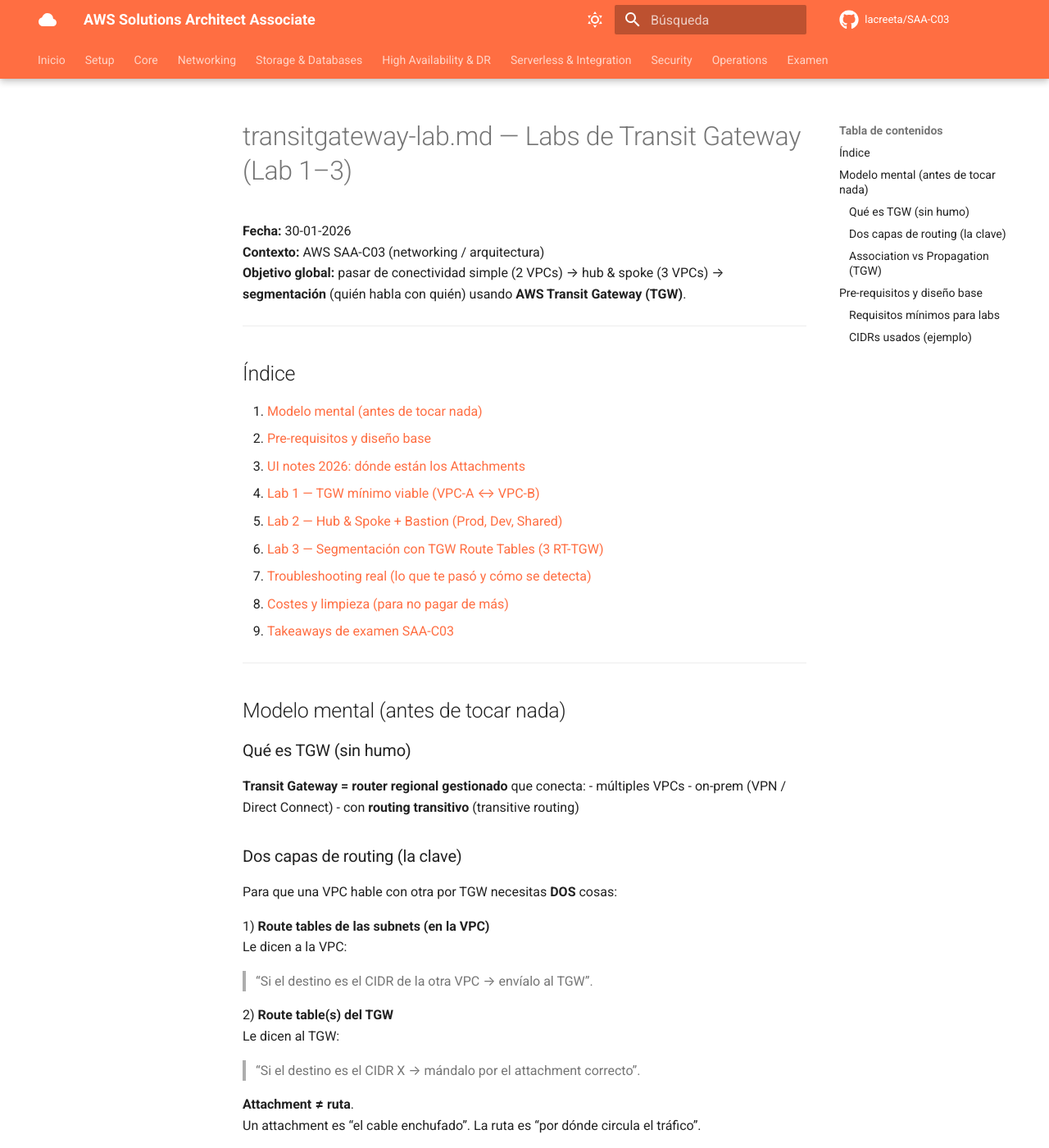
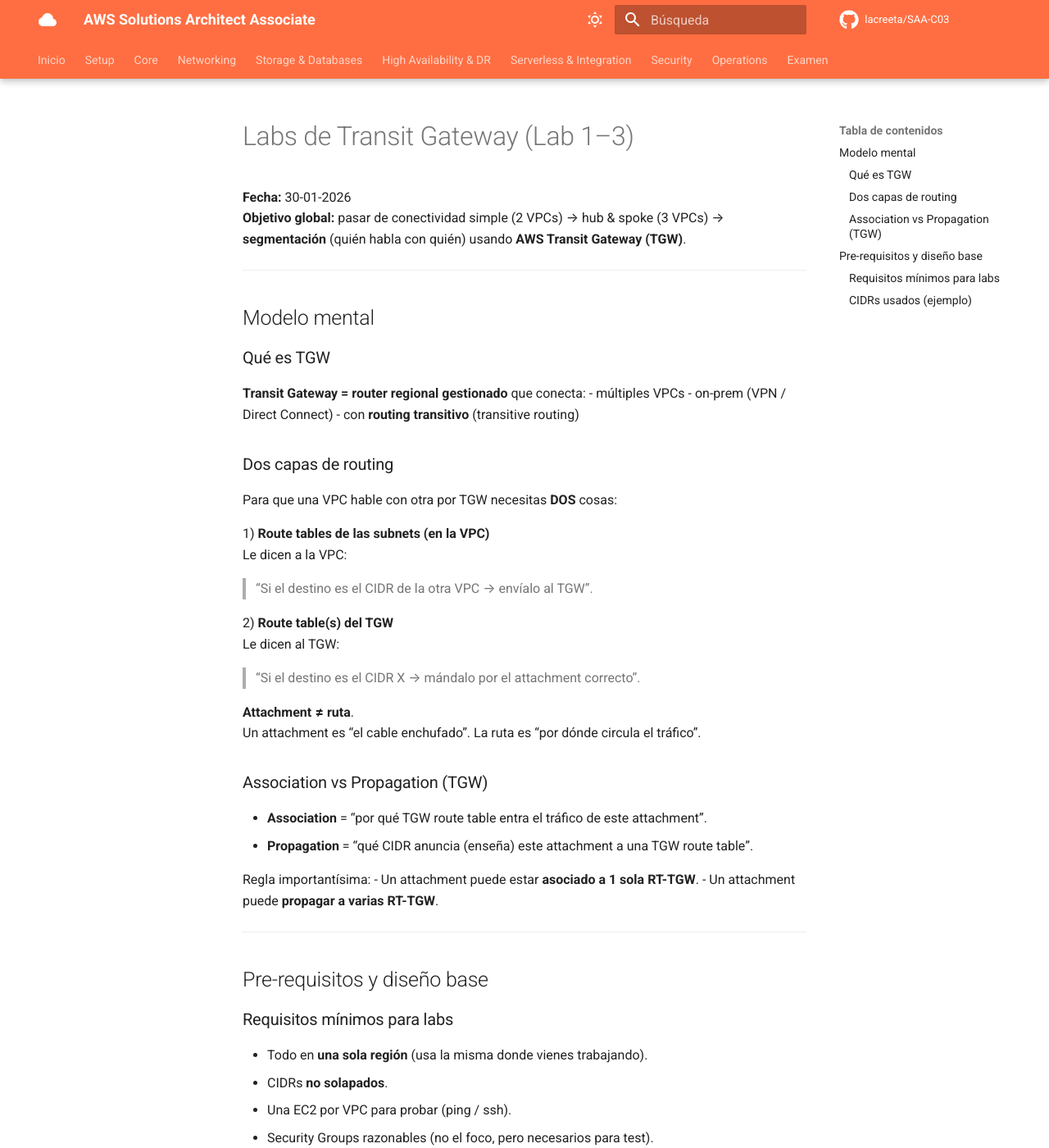
Before and after one commit to lacreeta/SAA-C03, an MkDocs documentation site: the page built from docs/02-networking/transit-gateway-lab.md, in a window 1280 px wide and 1400 px high. Shown: the whole window at 82% size. Built offline with MkDocs 1.6.1 and Material for MkDocs 9.7.7, drawn with Linux system fonts in a browser that asks for light colours; comment, search, counter and statistics services are not loaded; some of the changed text lies outside the part shown.

Commit message:
refactor: streamline Transit Gateway lab documentation for clarity and structure

```diff
--- a/docs/02-networking/transit-gateway-lab.md
+++ b/docs/02-networking/transit-gateway-lab.md
@@ -1,33 +1,19 @@
-# transitgateway-lab.md — Labs de Transit Gateway (Lab 1–3)
+# Labs de Transit Gateway (Lab 1–3)
 
 **Fecha:** 30-01-2026
-**Contexto:** AWS SAA-C03 (networking / arquitectura)
 **Objetivo global:** pasar de conectividad simple (2 VPCs) → hub & spoke (3 VPCs) → **segmentación** (quién habla con quién) usando **AWS Transit Gateway (TGW)**.
 
 ---
 
-## Índice
-1. [Modelo mental (antes de tocar nada)](#modelo-mental-antes-de-tocar-nada)
-2. [Pre-requisitos y diseño base](#pre-requisitos-y-diseño-base)
-3. [UI notes 2026: dónde están los Attachments](#ui-notes-2026-dónde-están-los-attachments)
-4. [Lab 1 — TGW mínimo viable (VPC-A ↔ VPC-B)](#lab-1--tgw-mínimo-viable-vpc-a--vpc-b)
-5. [Lab 2 — Hub & Spoke + Bastion (Prod, Dev, Shared)](#lab-2--hub--spoke--bastion-prod-dev-shared)
-6. [Lab 3 — Segmentación con TGW Route Tables (3 RT-TGW)](#lab-3--segmentación-con-tgw-route-tables-3-rt-tgw)
-7. [Troubleshooting real (lo que te pasó y cómo se detecta)](#troubleshooting-real-lo-que-te-pasó-y-cómo-se-detecta)
-8. [Costes y limpieza (para no pagar de más)](#costes-y-limpieza-para-no-pagar-de-más)
-9. [Takeaways de examen SAA-C03](#takeaways-de-examen-saa-c03)
+## Modelo mental
 
----
-
-## Modelo mental (antes de tocar nada)
-
-### Qué es TGW (sin humo)
+### Qué es TGW
 **Transit Gateway = router regional gestionado** que conecta:
 - múltiples VPCs
 - on-prem (VPN / Direct Connect)
 - con **routing transitivo** (transitive routing)
 
-### Dos capas de routing (la clave)
+### Dos capas de routing
 Para que una VPC hable con otra por TGW necesitas **DOS** cosas:
 
 1) **Route tables de las subnets (en la VPC)**
@@ -178,14 +164,14 @@
   - `10.0.0.0/16 → TGW`
   - `10.1.0.0/16 → TGW`
 
-### 3) TGW route table (modo simple)
+### 3) TGW route table
 En Lab 2, lo más simple es:
 - **una sola** TGW route table
 - todos los attachments asociados + propagando
 
 Resultado: **any ↔ any** (a nivel de routing).
 
-### 4) Bastion / Jump host (cómo lo usaste)
+### 4) Bastion / Jump host
 - Te conectas desde el portátil al bastion por su **IP pública**.
 - Desde bastion, accedes a Dev/Shared por **IP privada**.
 - Desde dentro de AWS, usar IP pública para saltos internos suele fallar (intenta “salir a internet”).
@@ -194,7 +180,7 @@
 - **Desde fuera** → IP pública (bastion).
 - **Desde dentro** → IP privada (cualquier VPC).
 
-### 5) SGs recomendados (lab)
+### 5) SGs recomendados
 **Bastion (Prod)**
 - Inbound: SSH desde tu IP pública (o temporalmente 0.0.0.0/0 en lab).
 - Outbound: allow all.
@@ -333,7 +319,7 @@
 
 ---
 
-## Costes y limpieza (para no pagar de más)
+## Costes y limpieza
 
 ### Qué conservar para seguir estudiando
 - VPCs, subnets, route tables, SGs: normalmente coste 0.
```
Also changed, not shown: other parts of docs/02-networking/transit-gateway-lab.md (+2 -2 lines).
